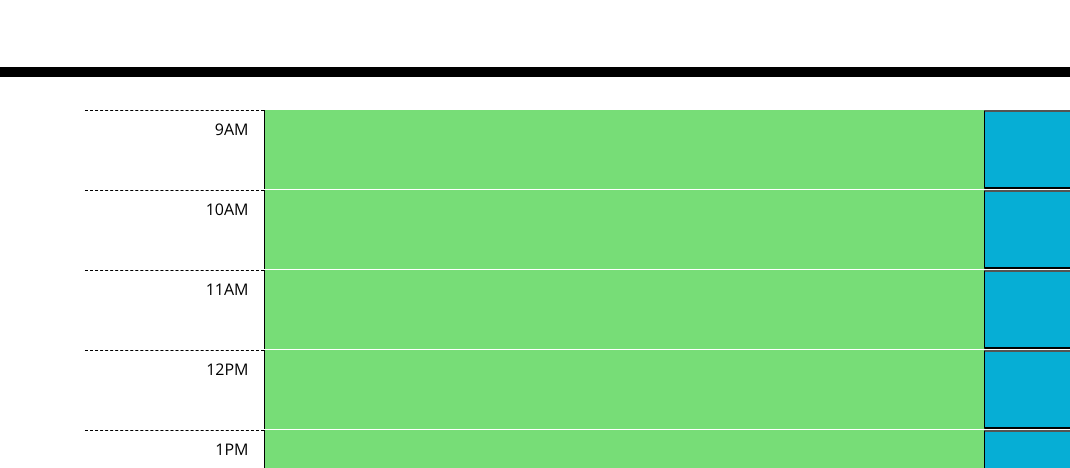
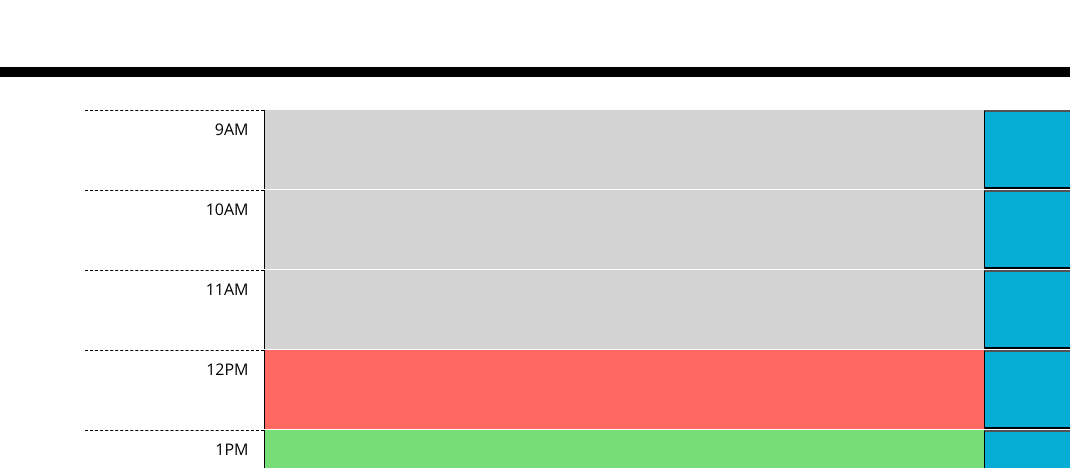
Before and after one commit to Blec333/day-planner, a plain HTML site: page index.html in a window 1280 px wide. Shown: the part 227-695 px from the top of the page, 0-1070 px from the left. Drawn offline with nearby package versions, Linux system fonts and the light colour scheme.

Commit message:
fix number of seconds in an hour...

```diff
--- a/assets/js/script.js
+++ b/assets/js/script.js
@@ -16,6 +16,7 @@ var blockColorClass;
 function displayTime() {
     var rightNow = moment().format('MMM DD, YYYY [at] hh:mm:ss a');
     var hourNow = moment().format('H');
+    var hourNow = 12;
     var minNow = moment().format('m');
     var secNow = moment().format('s');
     var ampmNow = moment().format('a');
@@ -59,21 +60,24 @@ function createTimeblocks() {
     for (var i = 0; i < hours.length; i++) {
 
         secondsToEOD = ((24 - (i + hours.length)) * 60 * 60);
-        if (secondsLeftToday < secondsToEOD && secondsLeftToday > (secondsToEOD - 1200)) {
+        if (secondsLeftToday < secondsToEOD && secondsLeftToday > (secondsToEOD - 3600)) {
             var blockColorClass = 'present';
         } else if (secondsLeftToday > secondsToEOD) {
             var blockColorClass = 'future';
         } else if (secondsLeftToday < (secondsToEOD)) {
             var blockColorClass = 'past';
         }
+        console.log(blockColorClass);
 
         var createTimeBlock = $('<div>').addClass('time-block row d-flex col-12').attr('id', 'timeblock' + i);
         var createHour = $('<div>').addClass('hour col').text(hours.at(i));
-        var createTextInput = $('<input>').addClass('textarea ' + blockColorClass + ' col-8')
+        var createTextInput = $('<input>').addClass('textarea ' + blockColorClass + ' col-8');
         var addStoredText = createTextInput.val(retrieveStoredArray(createHour.text() + '-Data').at(0));
         createSaveButton = $('<button>').addClass('saveBtn col').attr('id', 'button' + i);
+        createSaveIcon = $('<span>').addClass('glyphicon glyphicon-floppy-save');
+        var completeSaveButton = createSaveButton.append(createSaveIcon);
         $('.container').append(createTimeBlock);
-        createTimeBlock.append(createHour, createTextInput, createSaveButton);
+        createTimeBlock.append(createHour, createTextInput, completeSaveButton);
     }
 }
 displayTime();
--- a/index.html
+++ b/index.html
@@ -18,6 +18,7 @@
       href="https://fonts.googleapis.com/css?family=Open+Sans&display=swap"
       rel="stylesheet"
     />
+    <link rel="stylesheet" href="https://cdnjs.cloudflare.com/ajax/libs/twitter-bootstrap/4.5.0/css/bootstrap.min.css"/>
     <link rel="stylesheet" href="./assets/css/style.css">
     <title>Work Day Scheduler</title>
   </head>
```
